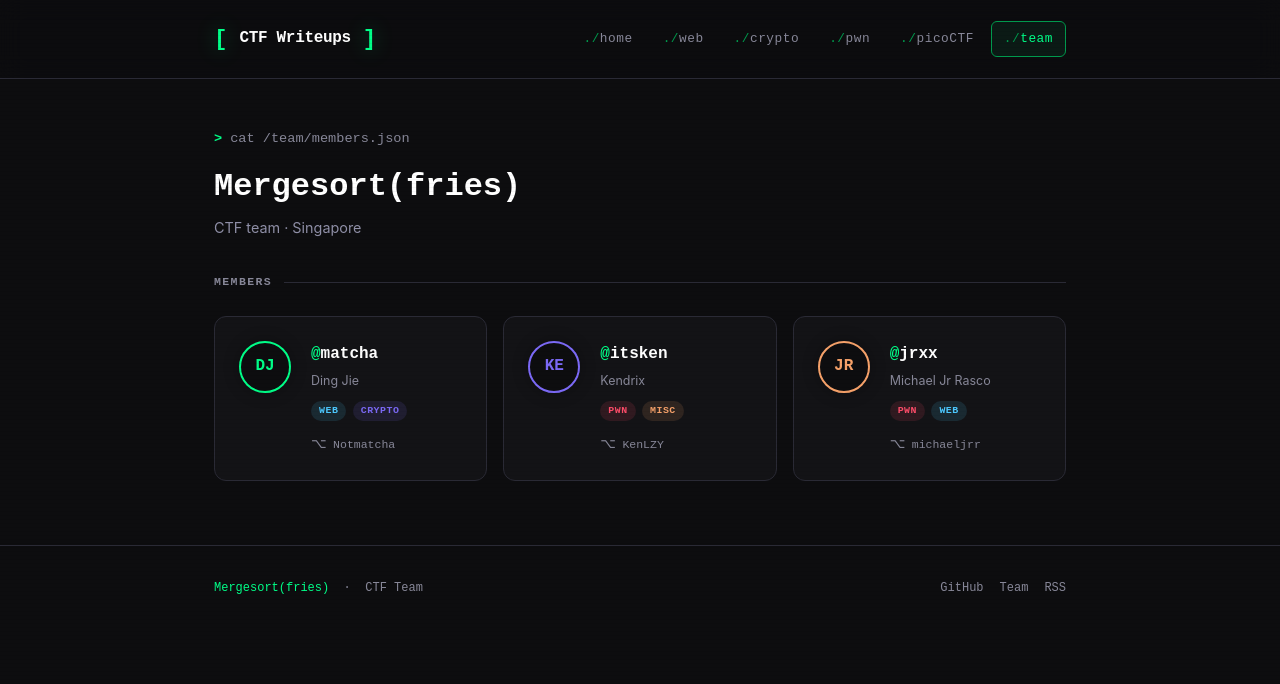
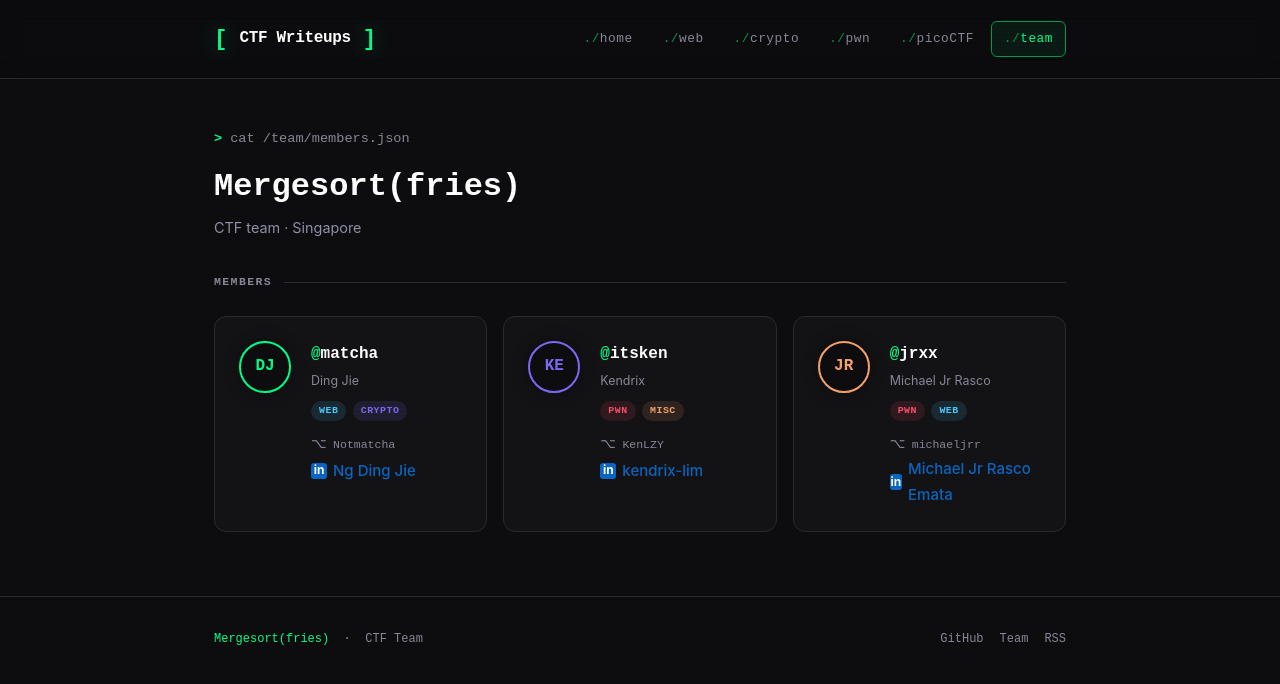
Before and after one commit to Mergesort-fries/ctf-writeups, a Jekyll site: the page built from team.md, in a window 1280 px wide. Shown: the top 684 px of the page. Built offline with Jekyll 4.4.1, drawn with Linux system fonts in a browser that asks for light colours; part of the change alters nothing that is shown.

Commit message:
added linkedin links for team members and updated README page

```diff
--- a/team.md
+++ b/team.md
@@ -26,6 +26,9 @@ permalink: /team/
       <a href="https://github.com/Notmatcha" class="member-github" target="_blank" rel="noopener">
         <span class="gh-icon">⌥</span> Notmatcha
       </a>
+      <a href="https://www.https://www.linkedin.com/in/ding-jie-ng/" class="member-linkedin" target="_blank" rel="noopener">
+        <span class="li-icon">in</span> Ng Ding Jie
+      </a>
     </div>
   </div>
 
@@ -41,6 +44,9 @@ permalink: /team/
       <a href="https://github.com/KenLZY" class="member-github" target="_blank" rel="noopener">
         <span class="gh-icon">⌥</span> KenLZY
       </a>
+      <a href="https://www.https://www.linkedin.com/in/kendrix-lim/" class="member-linkedin" target="_blank" rel="noopener">
+        <span class="li-icon">in</span> kendrix-lim
+      </a>
     </div>
   </div>
 
@@ -55,6 +61,9 @@ permalink: /team/
       </div>
       <a href="https://github.com/michaeljrr" class="member-github" target="_blank" rel="noopener">
         <span class="gh-icon">⌥</span> michaeljrr
+      </a>
+      <a href="https://www.https://www.linkedin.com/in/michaeljrr/" class="member-linkedin" target="_blank" rel="noopener">
+        <span class="li-icon">in</span> Michael Jr Rasco Emata
       </a>
     </div>
   </div>
@@ -139,4 +148,25 @@ permalink: /team/
 }
 .member-github:hover { color: var(--green); text-decoration: none; }
 .gh-icon { font-size: 0.85rem; }
+.member-linkedin {
+  display: inline-flex;
+  align-items: center;
+  gap: 6px;
+  text-decoration: none;
+  color: #0A66C2;
+  font-weight: 500;
+}
+
+.li-icon {
+  display: inline-flex;
+  align-items: center;
+  justify-content: center;
+  width: 16px;
+  height: 16px;
+  font-size: 12px;
+  font-weight: bold;
+  background: #0A66C2;
+  color: white;
+  border-radius: 3px;
+}
 </style>
```
Also changed, not shown: README.md.
